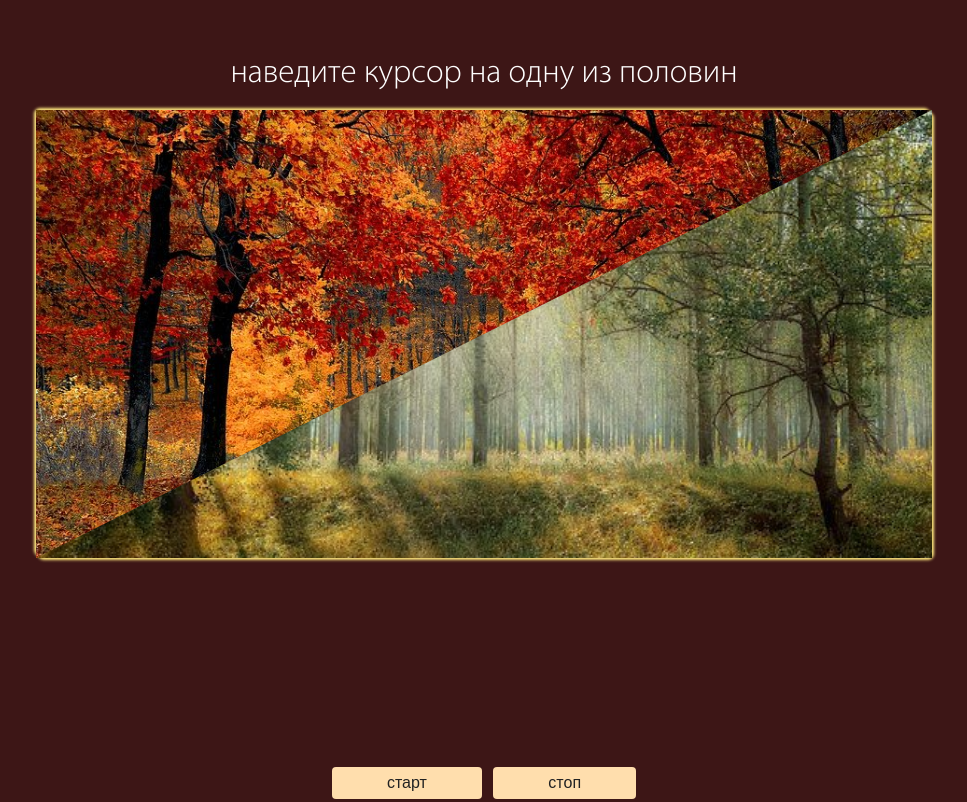
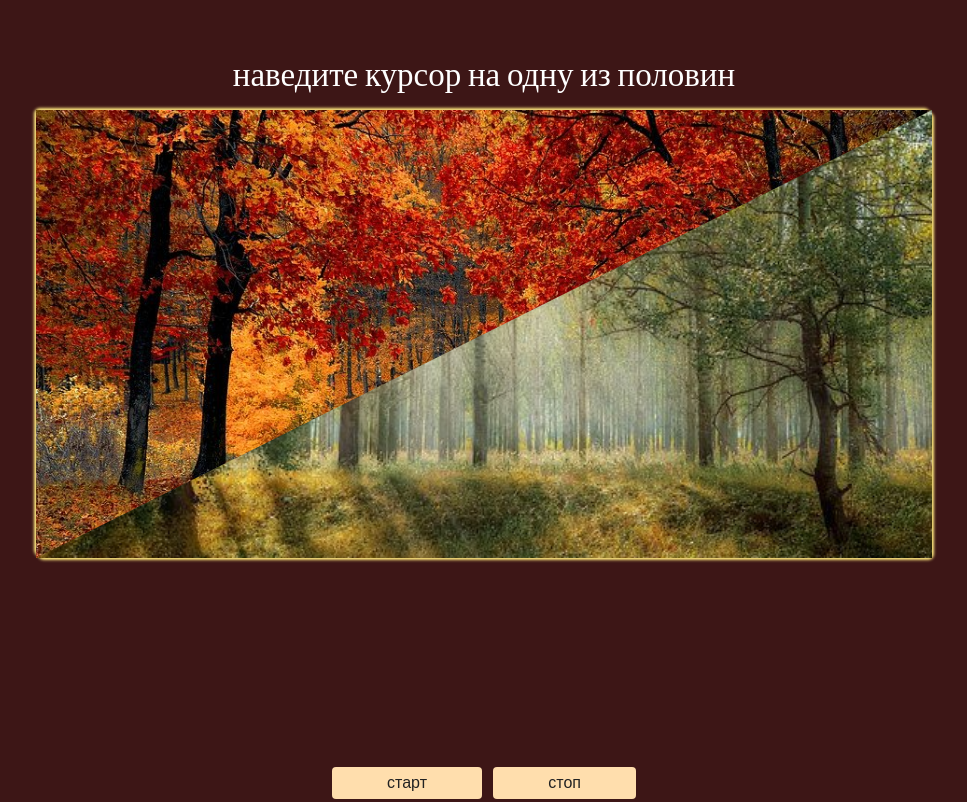
Before and after one commit to clockworkyYoojeen/animationexamples, a website: page src/index.html in a window 1280 px wide. Shown: the top 802 px of the page, without its empty margins (156-1123 px from the left). Drawn offline with nearby package versions, Linux system fonts and the light colour scheme; files that its build step writes are made by us from their sources.

Commit message:
css fonts rule

```diff
--- a/src/scss/main.scss
+++ b/src/scss/main.scss
@@ -1,6 +1,6 @@
 body{
     background-color: #3d1616;
-    font-family: 'CL';
+    font-family: 'Oswald';
 }
 h4{
     color: #fff;
```
Also changed, not shown: dist/css/main.css, dist/css/main.min.css.
